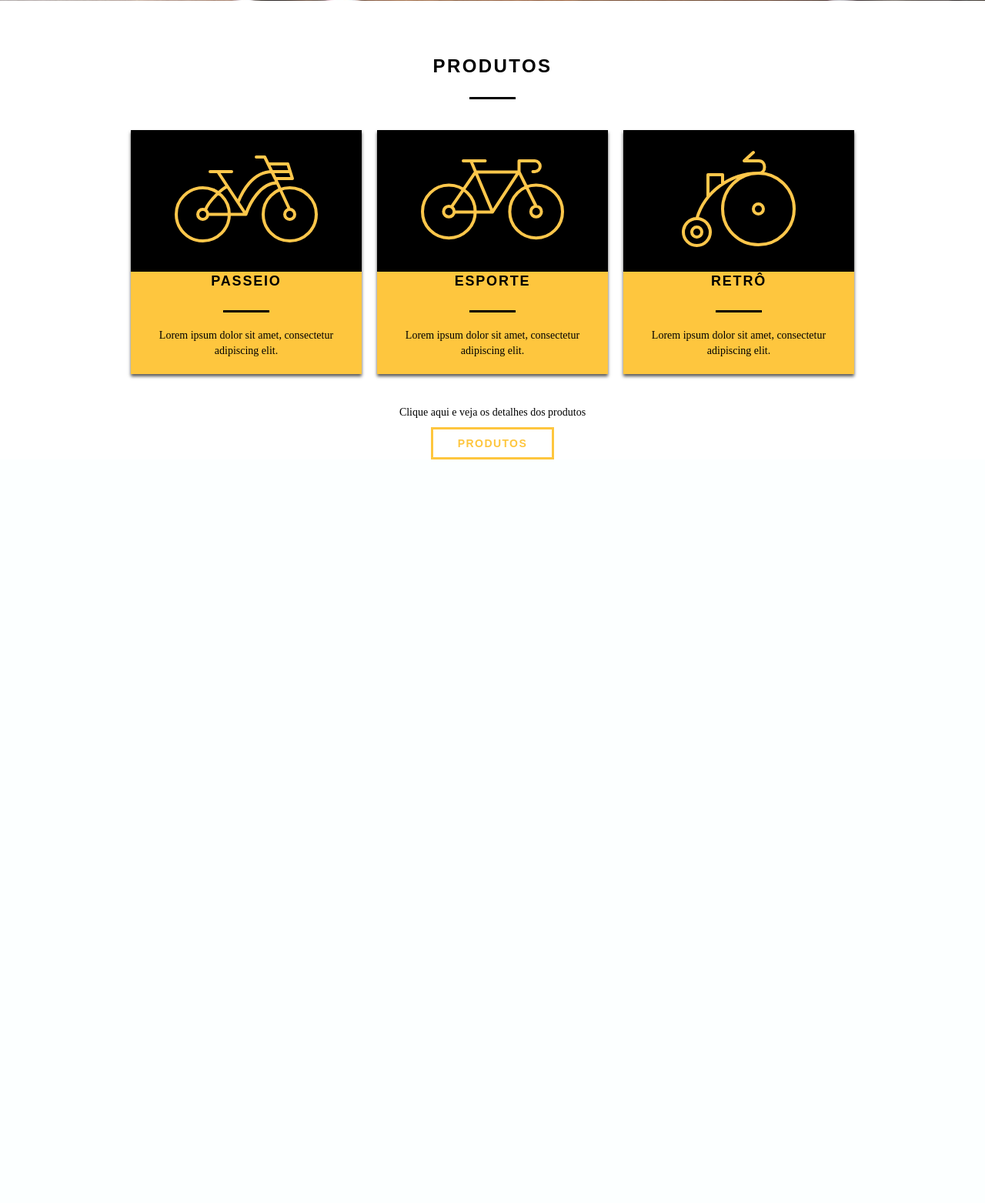
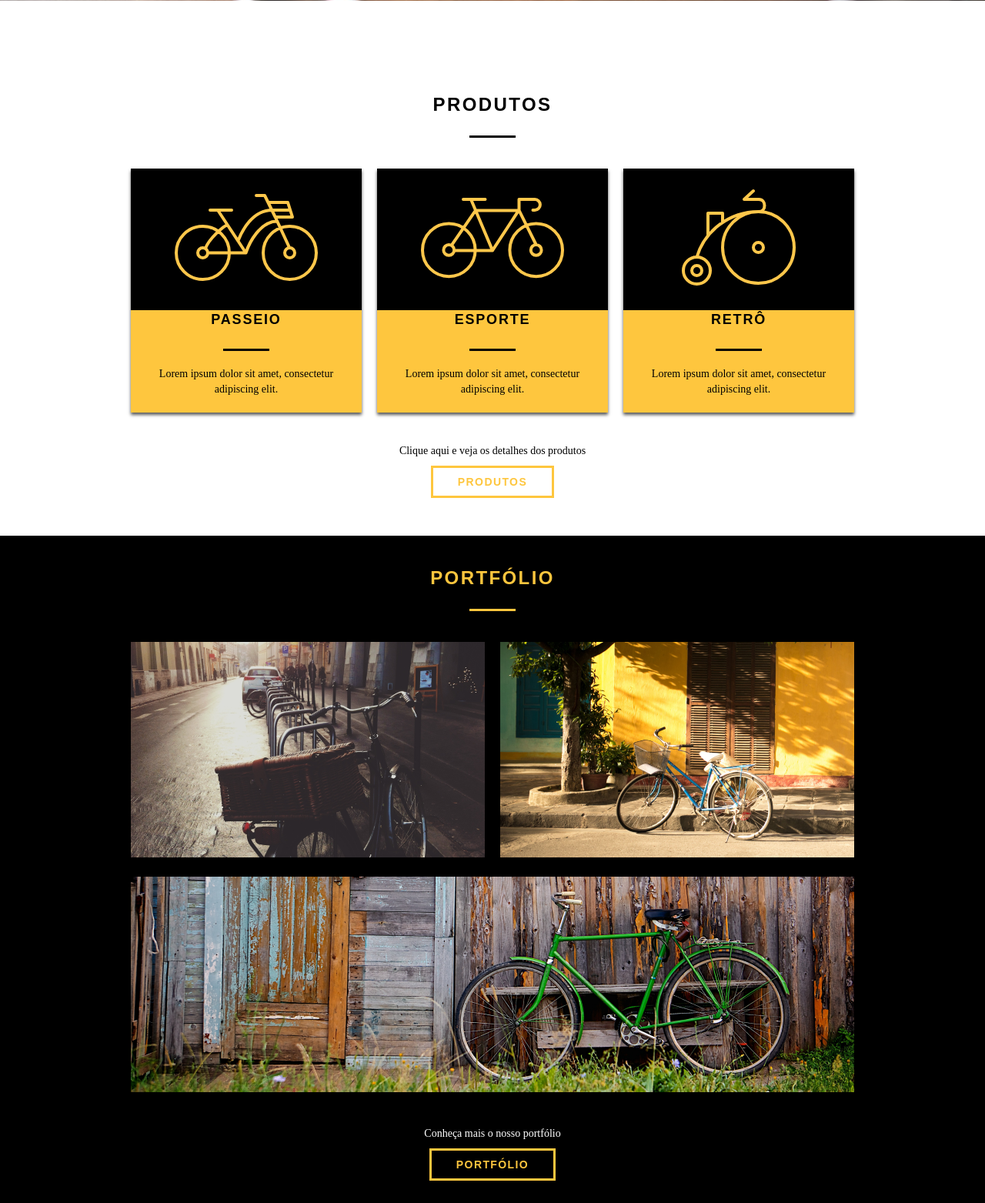
Before and after one commit to MarceloNascc/Web-Design-Bikcraft, a PHP site: page / in a window 1280 px wide. Shown: the part 465-2028 px from the top of the page at 77% size. Before the commit the page ends 1062 px from the top, so only its background shows below. Run offline with PHP 8.4, Linux system fonts and the light colour scheme.

Commit message:
portfolio - página home

```diff
--- a/css/style.css
+++ b/css/style.css
@@ -50,7 +50,7 @@
   margin: 25px auto 10px;
 }
 
-/* Header */
+/* header */
 header.header {
   position: fixed;
   top: 0;
@@ -137,6 +137,7 @@
 
 /* products */
 .products {
+  text-align: center;
   margin: 120px auto 60px;
 }
 
@@ -174,8 +175,32 @@
 .call-to-action {
   clear: both;
   padding-top: 40px;
+  text-align: center;
 }
 
 .call-to-action p {
   margin-bottom: 20px;
 }
+
+/* portfolio */
+.portfolio {
+  width: 100%;
+  background-color: #000000;
+  padding: 40px 0px;
+}
+
+.portfolio .subtitle {
+  color: #FEC63E;
+}
+
+.portfolio .subtitle::after {
+  background-color: #FEC63E;
+}
+
+.portfolio > div > ul li:last-child {
+  margin-top: 20px;
+}
+
+.portfolio .call-to-action p {
+  color: #FFFFFF;
+}
--- a/index.html
+++ b/index.html
@@ -39,6 +39,8 @@
 
       <a href="produtos.html" class="btn">Orçamento</a>
     </div>
+  </section>
+
   <section class="products container">
     <h2 class="subtitle">Produtos</h2>
     <ul class="list_products">
@@ -73,6 +75,20 @@
     </div>
   </section>
 
+  <section class="portfolio">
+    <div class="container">
+      <h2 class="subtitle">Portfólio</h2>
+      <ul>
+        <li class="grid-8"><img src="img/portfolio/retro.png" alt="bicicleta retrô"></li>
+        <li class="grid-8"><img src="img/portfolio/passeio.png" alt="bicicleta passeio"></li>
+        <li class="grid-16"><img src="img/portfolio/esporte.png" alt="bicicleta esporte"></li>
+      </ul>
+
+      <div class="call-to-action">
+        <p>Conheça mais o nosso portfólio</p>
+        <a href="portfolio.html" class="btn">Portfólio</a>
+      </div>
+    </div>
   </section>
 </body>
 
```
Lines whose indentation alone changed are shown as unchanged.
